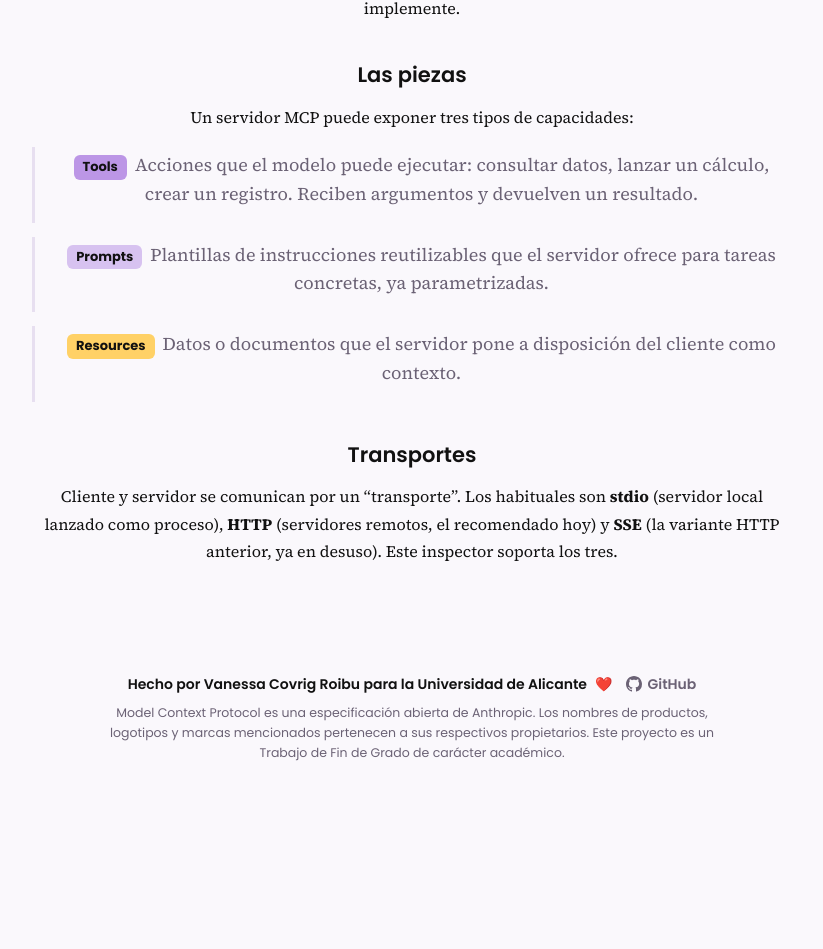
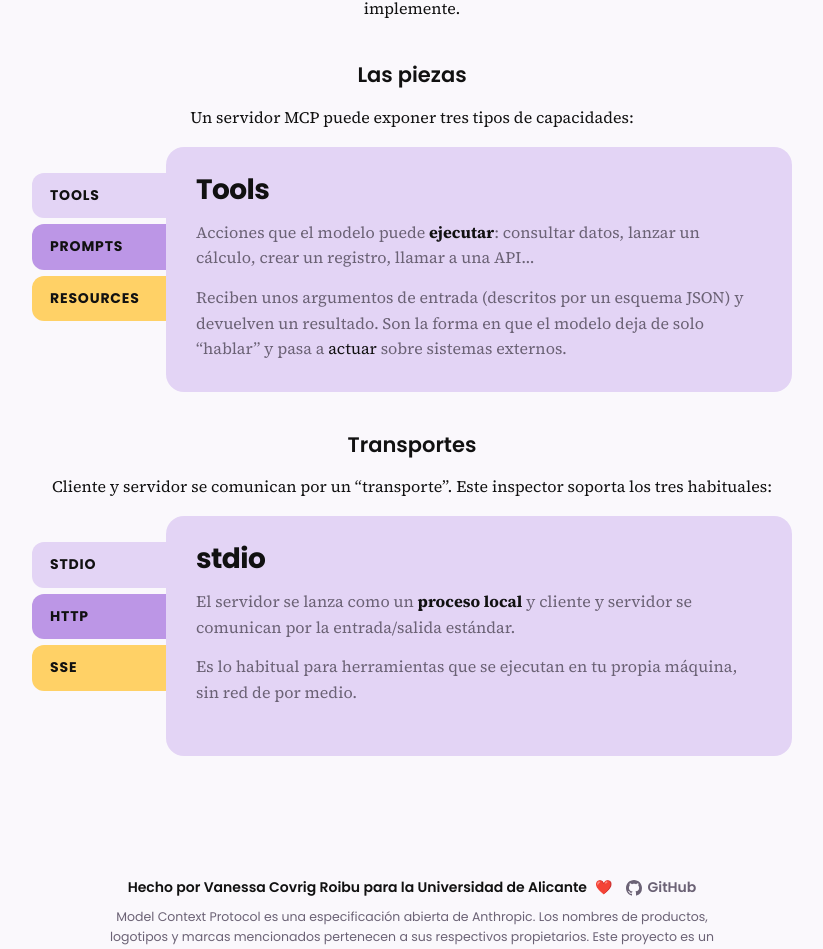
Before and after one commit to vancovx/KunnaClienteMCP, a React (Vite) app in the folder frontend/: page /mcp in a window 1280 px wide. Shown: the part 731-1680 px from the top of the page, without its empty margins (228-1051 px from the left). Before the commit the page ends 1526 px from the top, so only its background shows below. Built offline with nearby package versions, Linux system fonts and the light colour scheme.

Commit message:
Refactor WhatIsMcp component; implement vertical tabbed navigation for enhanced content organization and accessibility

```diff
--- a/frontend/src/App.css
+++ b/frontend/src/App.css
@@ -21,6 +21,9 @@
     --accent: #e8590c;
 
 }
+
+:root[data-theme="light"] .vfolder { --vcard: #e3d4f5; }
+:root[data-theme="light"] .dfolder { --dcard: #e3d4f5; }
 
 :root[data-theme="dark"] {
     --bg: #210b2c;
@@ -409,6 +412,7 @@ body {
 .dfolder {
     position: relative;
     --r: 16px;                 /* radio del hombro cóncavo */
+    --dcard: var(--surface);
 }
 
 .dtabs {
@@ -424,11 +428,11 @@ body {
 
 .dtab {
     position: relative;
-    z-index: 1;                 /* inactivas: por DEBAJO del cuerpo */
+    z-index: 1;
     flex: 0 0 auto;
     border: none;
     cursor: pointer;
-    padding: 16px 26px calc(16px + var(--r));   /* el extra se esconde tras el cuerpo */
+    padding: 16px 26px calc(16px + var(--r));
     border-radius: 12px 12px 0 0;
     background: var(--dtab-bg);
     color: var(--dtab-ink);
@@ -440,6 +444,11 @@ body {
     line-height: 1;
     white-space: nowrap;
     transition: transform 0.16s ease, outline-color 0.16s ease;
+}
+
+.dtab,
+.dtab:hover {
+    background: var(--dtab-bg);
 }
 
 /* Color propio de cada pestaña (fijo en ambos temas, como los chips de la app) */
@@ -456,38 +465,16 @@ body {
 /* Pestaña activa: del color del cuerpo y por ENCIMA de él */
 .dtab.is-active {
     z-index: 3;
-    --dtab-bg: var(--surface);
+    --dtab-bg: var(--dcard);
     --dtab-ink: var(--text);
     cursor: default;
 }
-
-/* Hombros cóncavos que funden la pestaña activa con el cuerpo */
-.dtab.is-active::before,
-.dtab.is-active::after {
-    content: "";
-    position: absolute;
-    bottom: var(--r);
-    width: var(--r);
-    height: var(--r);
-    background: var(--surface);
-}
-.dtab.is-active::before {
-    left: calc(-1 * var(--r));
-    -webkit-mask: radial-gradient(circle at top left, #0000 var(--r), #000 calc(var(--r) + 0.5px));
-            mask: radial-gradient(circle at top left, #0000 var(--r), #000 calc(var(--r) + 0.5px));
-}
-.dtab.is-active::after {
-    right: calc(-1 * var(--r));
-    -webkit-mask: radial-gradient(circle at top right, #0000 var(--r), #000 calc(var(--r) + 0.5px));
-            mask: radial-gradient(circle at top right, #0000 var(--r), #000 calc(var(--r) + 0.5px));
-}
-
 
 /* ── Cuerpo de la carpeta ─────────────────────────────────────────── */
 .dbody {
     position: relative;
     z-index: 2;                 /* por encima de las inactivas, por debajo de la activa */
-    background: var(--surface);
+    background: var(--dcard);
     border-radius: 18px;
     padding: 32px 30px 36px;
     min-height: 320px;
@@ -547,6 +534,136 @@ body {
 @media (prefers-reduced-motion: reduce) {
     .dpanel { animation: none; }
     .dtab { transition: none; }
+}
+
+/* ═══ ¿Qué es MCP? · Pestañas tipo carpeta (LATERALES / verticales) ══ */
+.vfolder {
+    position: relative;
+    --r: 16px;                 /* radio del hombro cóncavo */
+    --vcard: var(--surface);
+    display: flex;
+    align-items: stretch;
+    max-width: 760px;
+    margin: 10px auto 28px;
+    text-align: left;          /* anula el centrado de .prose dentro de la carpeta */
+}
+
+/* Columna de pestañas a la izquierda */
+.vtabs {
+    display: flex;
+    flex-direction: column;
+    gap: 6px;
+    padding: 26px 0;                        /* deja ver las esquinas del cuerpo */
+    margin-right: calc(-1 * var(--r));      /* las pestañas se montan sobre el cuerpo */
+    position: relative;
+    flex: 0 0 auto;
+    width: 150px;
+}
+
+.vtab {
+    position: relative;
+    z-index: 1;                 /* inactivas: por DEBAJO del cuerpo */
+    width: 100%;
+    border: none;
+    cursor: pointer;
+    text-align: left;
+    padding: 15px calc(20px + var(--r)) 15px 18px;  /* el extra de la dcha. se esconde */
+    border-radius: 12px 0 0 12px;
+    background: var(--dtab-bg);
+    color: var(--dtab-ink);
+    font-family: var(--sans);
+    font-size: 14px;
+    font-weight: 700;
+    letter-spacing: 0.06em;
+    text-transform: uppercase;
+    line-height: 1.1;
+    white-space: nowrap;
+    transition: transform 0.16s ease, filter 0.16s ease;
+}
+
+/* Anula el `button:hover` global (blanco en modo oscuro):
+   cada pestaña conserva su color de fondo siempre. */
+.vtab,
+.vtab:hover {
+    background: var(--dtab-bg);
+}
+
+/* Color propio de cada pestaña (fijo en ambos temas) */
+.vtab-pink   { --dtab-bg: var(--pink);   --dtab-ink: #111111; }
+.vtab-yellow { --dtab-bg: var(--yellow); --dtab-ink: #111111; }
+.vtab-lime   { --dtab-bg: var(--lime);   --dtab-ink: #111111; }
+
+.vtab:not(.is-active):hover {
+    transform: translateX(-3px);
+    filter: brightness(0.95);
+}
+
+/* Pestaña activa: del color del cuerpo y por ENCIMA de él */
+.vtab.is-active {
+    z-index: 3;
+    --dtab-bg: var(--vcard);
+    --dtab-ink: var(--text);
+    cursor: default;
+}
+
+/* Cuerpo de la carpeta */
+.vbody {
+    position: relative;
+    z-index: 2;                 /* encima de las inactivas, debajo de la activa */
+    flex: 1;
+    min-width: 0;
+    background: var(--vcard);
+    border-radius: 18px;
+    padding: 28px 30px 30px;
+    min-height: 240px;
+}
+
+/* Paneles */
+.vpanel { animation: dfade 0.28s ease; }
+.vpanel[hidden] { display: none; }
+.vpanel h3 {
+    font-family: var(--heading);
+    font-weight: 800;
+    font-size: clamp(22px, 4vw, 28px);
+    line-height: 1.1;
+    letter-spacing: -0.02em;
+    margin: 0 0 14px;
+    color: var(--text);
+}
+.vpanel p {
+    font-family: var(--serif);
+    font-size: 16px;
+    line-height: 1.6;
+    color: var(--muted);
+    margin: 0 0 14px;
+    max-width: 56ch;
+}
+.vpanel p:last-child { margin-bottom: 0; }
+.vpanel strong { color: var(--text); font-weight: 700; }
+.vpanel em { color: var(--text); }
+.vpanel code {
+    font-family: var(--mono);
+    font-size: 0.9em;
+    background: var(--code-bg);
+    color: var(--code-text);
+    padding: 2px 6px;
+    border-radius: 6px;
+}
+
+/* Responsivo: en móvil estrechamos la columna de pestañas */
+@media (max-width: 560px) {
+    .vtabs { width: 104px; padding: 18px 0; }
+    .vtab {
+        font-size: 11px;
+        letter-spacing: 0.03em;
+        padding: 12px calc(12px + var(--r)) 12px 12px;
+    }
+    .vbody { padding: 22px 18px 24px; }
+}
+
+@media (prefers-reduced-motion: reduce) {
+    .vpanel { animation: none; }
+    .vtab { transition: none; }
 }
 
 /* ═══ Inspector ══════════════════════════════════════════════════════ */
--- a/frontend/src/pages/WhatIsMcp.jsx
+++ b/frontend/src/pages/WhatIsMcp.jsx
@@ -1,5 +1,188 @@
+import { useState, useRef } from "react";
 import flowLight from "../assets/mcp-flow-light.png";
 import flowDark from "../assets/mcp-flow-dark.png";
+
+// ── Contenido de cada carpeta ──────────────────────────────────────────
+const PIEZAS = [
+    {
+        id: "tools",
+        label: "Tools",
+        tab: "vtab-lime",
+        title: "Tools",
+        content: (
+            <>
+                <p>
+                    Acciones que el modelo puede <strong>ejecutar</strong>: consultar
+                    datos, lanzar un cálculo, crear un registro, llamar a una API…
+                </p>
+                <p>
+                    Reciben unos argumentos de entrada (descritos por un esquema JSON) y
+                    devuelven un resultado. Son la forma en que el modelo deja de solo
+                    “hablar” y pasa a <em>actuar</em> sobre sistemas externos.
+                </p>
+            </>
+        ),
+    },
+    {
+        id: "prompts",
+        label: "Prompts",
+        tab: "vtab-pink",
+        title: "Prompts",
+        content: (
+            <>
+                <p>
+                    Plantillas de instrucciones <strong>reutilizables</strong> que el
+                    servidor ofrece ya parametrizadas para tareas concretas.
+                </p>
+                <p>
+                    En lugar de que cada usuario redacte el prompt desde cero, el servidor
+                    expone uno probado y consistente al que solo hay que pasarle unos
+                    argumentos.
+                </p>
+            </>
+        ),
+    },
+    {
+        id: "resources",
+        label: "Resources",
+        tab: "vtab-yellow",
+        title: "Resources",
+        content: (
+            <>
+                <p>
+                    Datos o documentos que el servidor pone a disposición del cliente como{" "}
+                    <strong>contexto</strong>: archivos, registros de una base de datos,
+                    lecturas de sensores…
+                </p>
+                <p>
+                    Cada recurso se identifica por una URI y el cliente decide cuándo
+                    cargarlo para alimentar al modelo con información actualizada.
+                </p>
+            </>
+        ),
+    },
+];
+
+const TRANSPORTES = [
+    {
+        id: "stdio",
+        label: "stdio",
+        tab: "vtab-lime",
+        title: "stdio",
+        content: (
+            <>
+                <p>
+                    El servidor se lanza como un <strong>proceso local</strong> y cliente y
+                    servidor se comunican por la entrada/salida estándar.
+                </p>
+                <p>
+                    Es lo habitual para herramientas que se ejecutan en tu propia máquina,
+                    sin red de por medio.
+                </p>
+            </>
+        ),
+    },
+    {
+        id: "http",
+        label: "HTTP",
+        tab: "vtab-pink",
+        title: "HTTP",
+        content: (
+            <>
+                <p>
+                    Pensado para <strong>servidores remotos</strong>. Es el transporte{" "}
+                    <em>recomendado hoy</em> para conexiones a través de la red.
+                </p>
+                <p>
+                    Permite autenticación mediante cabeceras (por ejemplo un token{" "}
+                    <code>Bearer</code>), lo que encaja bien con servicios desplegados en
+                    un servidor.
+                </p>
+            </>
+        ),
+    },
+    {
+        id: "sse",
+        label: "SSE",
+        tab: "vtab-yellow",
+        title: "SSE",
+        content: (
+            <>
+                <p>
+                    La variante HTTP <strong>anterior</strong>, basada en{" "}
+                    <em>Server-Sent Events</em>.
+                </p>
+                <p>
+                    Hoy está en desuso frente a HTTP, pero se mantiene por
+                    compatibilidad con servidores que aún la emplean.
+                </p>
+            </>
+        ),
+    },
+];
+
+// ── Carpeta con pestañas LATERALES (versión vertical de la de "¿Por qué?") ──
+function VFolder({ items, idBase, label }) {
+    const [active, setActive] = useState(0);
+    const tabRefs = useRef([]);
+
+    function onKeyDown(e, i) {
+        let next = null;
+        if (e.key === "ArrowDown") next = (i + 1) % items.length;
+        if (e.key === "ArrowUp") next = (i - 1 + items.length) % items.length;
+        if (e.key === "Home") next = 0;
+        if (e.key === "End") next = items.length - 1;
+        if (next !== null) {
+            e.preventDefault();
+            setActive(next);
+            tabRefs.current[next]?.focus();
+        }
+    }
+
+    return (
+        <div className="vfolder">
+            <div
+                className="vtabs"
+                role="tablist"
+                aria-orientation="vertical"
+                aria-label={label}
+            >
+                {items.map((it, i) => (
+                    <button
+                        key={it.id}
+                        ref={(el) => (tabRefs.current[i] = el)}
+                        className={`vtab ${it.tab} ${active === i ? "is-active" : ""}`}
+                        role="tab"
+                        id={`${idBase}-tab-${i}`}
+                        aria-controls={`${idBase}-panel-${i}`}
+                        aria-selected={active === i}
+                        tabIndex={active === i ? 0 : -1}
+                        onClick={() => setActive(i)}
+                        onKeyDown={(e) => onKeyDown(e, i)}
+                    >
+                        {it.label}
+                    </button>
+                ))}
+            </div>
+
+            <div className="vbody">
+                {items.map((it, i) => (
+                    <section
+                        key={it.id}
+                        className="vpanel"
+                        role="tabpanel"
+                        id={`${idBase}-panel-${i}`}
+                        aria-labelledby={`${idBase}-tab-${i}`}
+                        hidden={active !== i}
+                    >
+                        <h3>{it.title}</h3>
+                        {it.content}
+                    </section>
+                ))}
+            </div>
+        </div>
+    );
+}
 
 export default function WhatIsMcp() {
     return (
@@ -27,32 +210,14 @@ export default function WhatIsMcp() {
 
             <h2>Las piezas</h2>
             <p>Un servidor MCP puede exponer tres tipos de capacidades:</p>
-            <ul className="features">
-                <li>
-                    <strong className="tag tag-pink">Tools</strong>
-                    Acciones que el modelo puede ejecutar: consultar datos, lanzar un cálculo,
-                    crear un registro. Reciben argumentos y devuelven un resultado.
-                </li>
-                <li>
-                    <strong className="tag tag-lime">Prompts</strong>
-                    Plantillas de instrucciones reutilizables que el servidor ofrece para
-                    tareas concretas, ya parametrizadas.
-                </li>
-                <li>
-                    <strong className="tag tag-yellow">Resources</strong>
-                    Datos o documentos que el servidor pone a disposición del cliente como
-                    contexto.
-                </li>
-            </ul>
+            <VFolder items={PIEZAS} idBase="piezas" label="Capacidades de un servidor MCP" />
 
             <h2>Transportes</h2>
             <p>
-                Cliente y servidor se comunican por un “transporte”. Los habituales son{" "}
-                <strong>stdio</strong> (servidor local lanzado como proceso),{" "}
-                <strong>HTTP</strong> (servidores remotos, el recomendado hoy) y{" "}
-                <strong>SSE</strong> (la variante HTTP anterior, ya en desuso). Este inspector
-                soporta los tres.
+                Cliente y servidor se comunican por un “transporte”. Este inspector soporta
+                los tres habituales:
             </p>
+            <VFolder items={TRANSPORTES} idBase="transportes" label="Transportes soportados" />
         </div>
     );
 }
```
